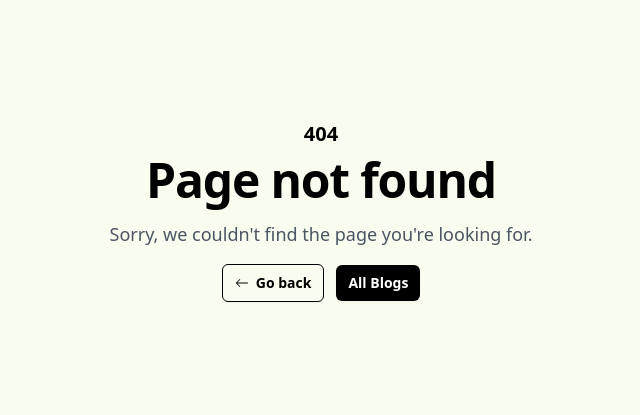
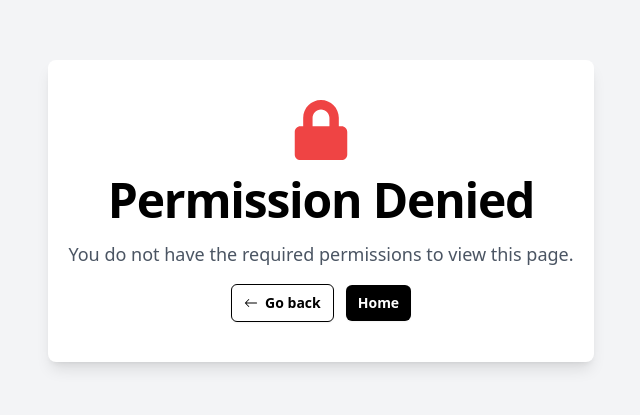
Before and after one commit to Anshul-Sharma01/Blog-SPA-io, a React app in the folder client/: page /denied in a window 1280 px wide. Before the commit this address had no page. Shown: the part 221-636 px from the top of the page, without its empty margins (319-959 px from the left). Built offline with nearby package versions, Linux system fonts and the light colour scheme; the HTML template or start-up script is replaced by a standard one.

Commit message:
Added RequireAuth Component and deniedPage
The RequiredAuth component will if the user with a particular role is allowed to access the specific route or not thus increasing security

```diff
--- a/client/src/App.jsx
+++ b/client/src/App.jsx
@@ -8,23 +8,40 @@ import Profile from './Pages/Profile.jsx'
 import CreateBlog from './Pages/CreateBlog.jsx'
 import PersonalBlogs from './Pages/PersonalBlogs.jsx'
 import NotFound from './Components/NotFound.jsx'
+import RequireAuth from './Components/RequireAuth.jsx'
+import PermissionDenied from './Components/PermissionDenied.jsx'
 
 function App() {
 
   return (
     <>
       <Routes>
+        {/* HOME*/}
         <Route path='/' element={<HomePage/>} ></Route>
+
+        {/* AUTH ROUTES */}
         <Route path='/auth/register' element={<Register/>}></Route>
         <Route path='/auth/login' element={<Login/>}></Route>
 
-        <Route path='/me/profile' element={<Profile/>}></Route>
 
-        <Route path='/blogs/create' element={<CreateBlog/>}></Route>
-        <Route path='/blogs/me' element={<PersonalBlogs/>}></Route>
+
+        <Route element={<RequireAuth allowedRoles={['USER','ADMIN']} />}>
+          <Route path='/me/profile' element={<Profile/>}></Route>
+          <Route path='/blogs/create' element={<CreateBlog/>}></Route>
+          <Route path='/blogs/me' element={<PersonalBlogs/>}></Route>
+        </Route>
+
+
+      <Route path='/denied' element={<PermissionDenied/>}></Route>
+
+        {/* NOT FOUND */}
 
         <Route path='*' element={<NotFound/>}></Route>
+
+
       </Routes>
+
+
     </>
   )
 }
--- a/client/src/Components/NotFound.jsx
+++ b/client/src/Components/NotFound.jsx
@@ -26,11 +26,11 @@ function NotFound(){
                             Go back
                         </button>
                         <button
-                            onClick={() => navigate("/blogs/all")}
+                            onClick={() => navigate("/")}
                             type="button"
                             class="rounded-md bg-black px-3 py-2 text-sm font-semibold text-white shadow-sm hover:bg-black/80 focus-visible:outline focus-visible:outline-2 focus-visible:outline-offset-2 focus-visible:outline-black"
                         >
-                            All Blogs
+                            Home
                         </button>
                     </div>
                 </div>
--- /dev/null
+++ b/client/src/Components/PermissionDenied.jsx
@@ -0,0 +1,42 @@
+import { useNavigate } from "react-router-dom";
+import { BsArrowLeft } from "react-icons/bs";
+import { FaLock } from "react-icons/fa";
+
+function PermissionDenied() {
+    const navigate = useNavigate();
+
+    return (
+        <section className="flex justify-center items-center h-[100vh] bg-gray-100">
+            <div className="py-10 px-5 bg-white shadow-lg rounded-lg">
+                <div className="text-center">
+                    <FaLock className="text-6xl text-red-500 mx-auto" />
+                    <h1 className="mt-4 text-4xl font-bold tracking-tight text-black sm:text-5xl">
+                        Permission Denied
+                    </h1>
+                    <p className="mt-4 text-lg leading-7 text-gray-600">
+                        You do not have the required permissions to view this page.
+                    </p>
+                    <div className="mt-4 flex items-center justify-center gap-x-3">
+                        <button
+                            type="button"
+                            className="inline-flex items-center rounded-md border border-black px-3 py-2 text-sm font-semibold text-black shadow-sm focus-visible:outline focus-visible:outline-2 focus-visible:outline-offset-2 focus-visible:outline-black"
+                            onClick={() => navigate(-1)}
+                        >
+                            <BsArrowLeft /> &nbsp;
+                            Go back
+                        </button>
+                        <button
+                            onClick={() => navigate("/")}
+                            type="button"
+                            className="rounded-md bg-black px-3 py-2 text-sm font-semibold text-white shadow-sm hover:bg-black/80 focus-visible:outline focus-visible:outline-2 focus-visible:outline-offset-2 focus-visible:outline-black"
+                        >
+                            Home
+                        </button>
+                    </div>
+                </div>
+            </div>
+        </section>
+    );
+}
+
+export default PermissionDenied;
--- /dev/null
+++ b/client/src/Components/RequireAuth.jsx
@@ -0,0 +1,18 @@
+import { useSelector } from "react-redux";
+import { Navigate, Outlet } from "react-router-dom";
+
+function RequireAuth({ allowedRoles }) {
+    const { isLoggedIn, userRole } = useSelector((state) => state?.auth);
+
+    if (!isLoggedIn) {
+        return <Navigate to="/login" />;
+    }
+
+    if (allowedRoles.includes(userRole)) {
+        return <Outlet />;
+    } else {
+        return <Navigate to="/denied" />;
+    }
+}
+
+export default RequireAuth;
```
